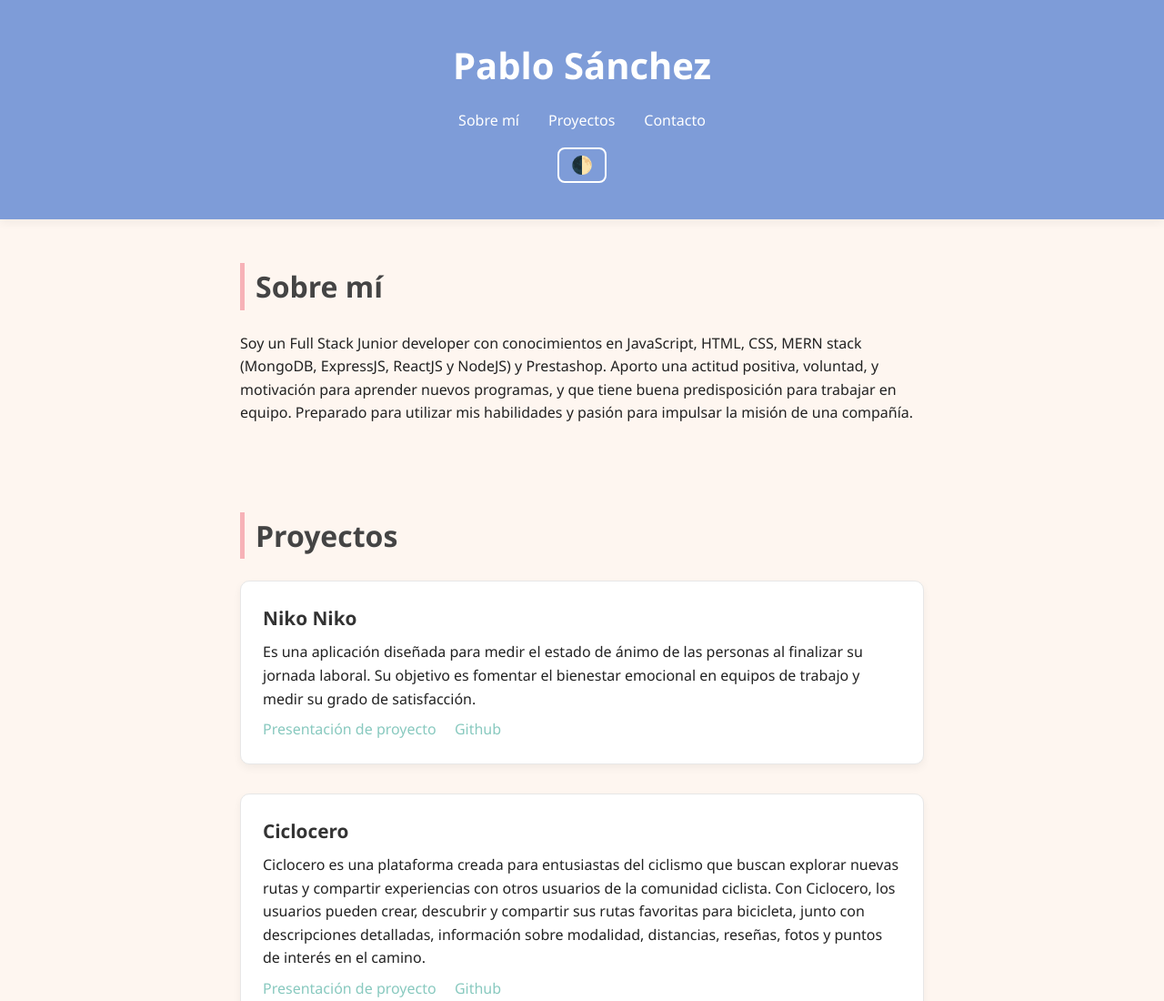
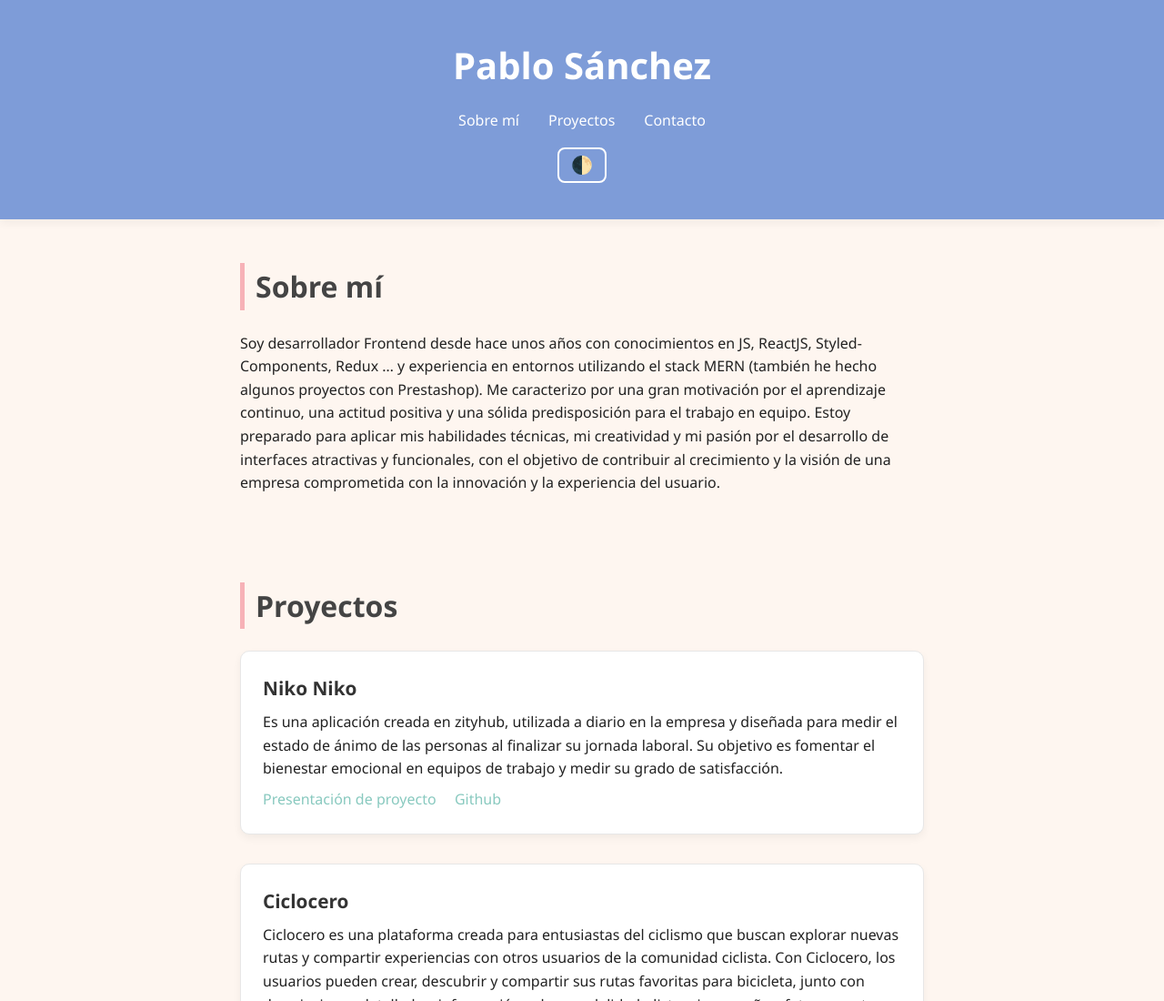
Before and after one commit to PabloSanchezCamara/PabloSanchezCamara.github.io, a plain HTML site: page index.html in a window 1280 px wide. Shown: the top 1100 px of the page at 91% size. Drawn offline with Linux system fonts and the light colour scheme.

Commit message:
Cambiado Sobre mí

```diff
--- a/index.html
+++ b/index.html
@@ -21,17 +21,7 @@
 
   <section id="about">
     <h2>Sobre mí</h2>
-    <p>Soy un Full Stack Junior developer con
-        conocimientos en JavaScript, HTML,
-        CSS, MERN stack (MongoDB, ExpressJS,
-        ReactJS y NodeJS) y Prestashop.
-        Aporto una actitud positiva, voluntad, y
-        motivación para aprender nuevos
-        programas, y que tiene buena
-        predisposición para trabajar en equipo.
-        Preparado para utilizar mis habilidades y
-        pasión para impulsar la misión de una
-        compañía.</p>
+    <p>Soy desarrollador Frontend desde hace unos años con conocimientos en JS, ReactJS, Styled-Components, Redux …  y experiencia en entornos utilizando el stack MERN (también he hecho algunos proyectos con Prestashop). Me caracterizo por una gran motivación por el aprendizaje continuo, una actitud positiva y una sólida predisposición para el trabajo en equipo. Estoy preparado para aplicar mis habilidades técnicas, mi creatividad y mi pasión por el desarrollo de interfaces atractivas y funcionales, con el objetivo de contribuir al crecimiento y la visión de una empresa comprometida con la innovación y la experiencia del usuario.</p>
   </section>
 
   <section id="projects">
--- a/script.js
+++ b/script.js
@@ -1,7 +1,7 @@
 const projects = [
   {
     title: "Niko Niko",
-      description: "Es una aplicación diseñada para medir el estado de ánimo de las personas al finalizar su jornada laboral. Su objetivo es fomentar el bienestar emocional en equipos de trabajo y medir su grado de satisfacción.",
+    description: "Es una aplicación creada en zityhub, utilizada a diario en la empresa y diseñada para medir el estado de ánimo de las personas al finalizar su jornada laboral. Su objetivo es fomentar el bienestar emocional en equipos de trabajo y medir su grado de satisfacción.",
     link: "https://honored-clave-790.notion.site/Proyecto-niko-niko-240d582b0cb5802e9413d4bf018b5353",
     github: "https://github.com/PabloSanchezCamara/niko-niko"
   },
@@ -19,9 +19,7 @@ const projects = [
   }
 ];
 
-  // Mostrar proyectos en el DOM
 document.addEventListener("DOMContentLoaded", () => {
-    // Cargar proyectos
   const container = document.getElementById("project-list");
   projects.forEach((project) => {
     const div = document.createElement("div");
@@ -35,13 +33,11 @@ const projects = [
     container.appendChild(div);
   });
 
-    // Activar modo oscuro si estaba guardado
   const savedTheme = localStorage.getItem('theme');
   if (savedTheme === 'dark') {
     document.body.classList.add('dark');
   }
 
-    // Configurar botón
   const toggleThemeBtn = document.getElementById('toggle-theme');
   if (toggleThemeBtn) {
     toggleThemeBtn.addEventListener('click', () => {
```
Lines whose indentation alone changed are shown as unchanged.
